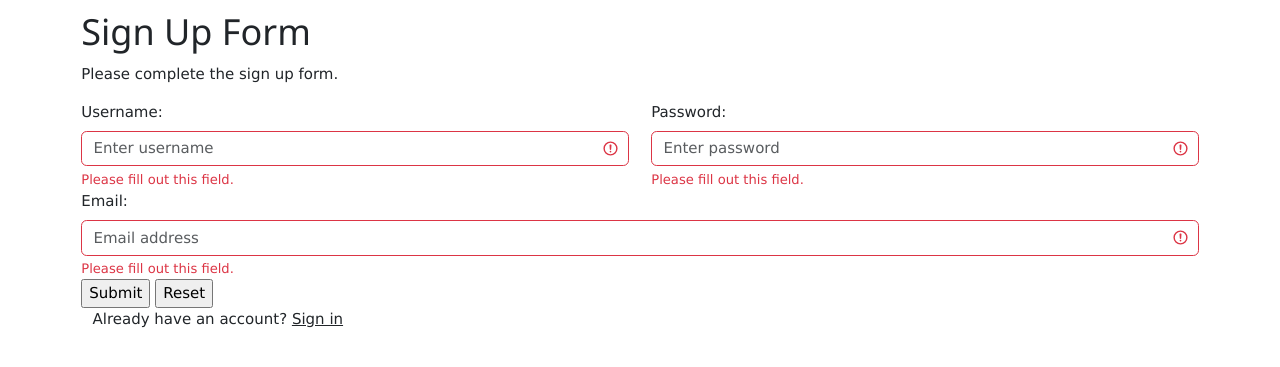
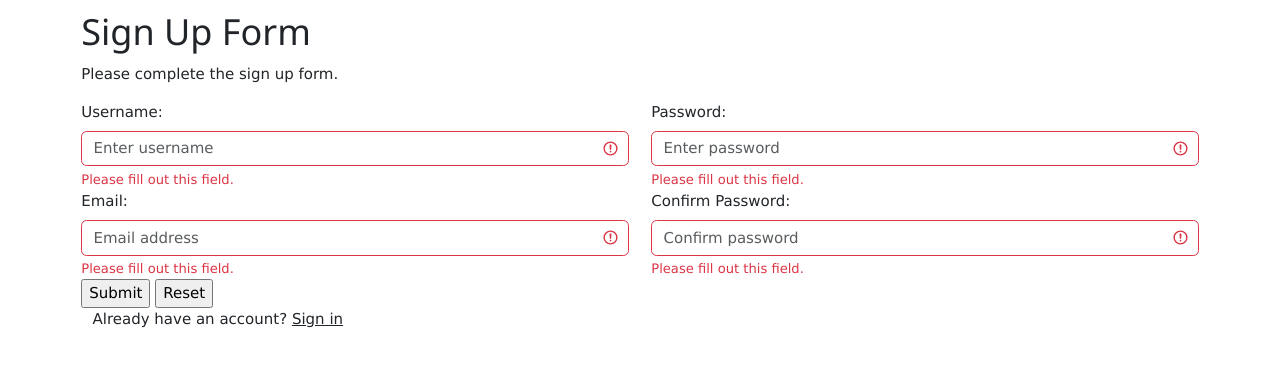
Before and after one commit to ykoosono/Workorganizer, a PHP site: page /signup.php in a window 1280 px wide. Shown: the top 367 px of the page. Run offline with PHP 8.4, Linux system fonts and the light colour scheme.

Commit message:
Worked on signup

```diff
--- a/signup.php
+++ b/signup.php
@@ -21,18 +21,26 @@
                         <div class="valid-feedback">Valid.</div>
                         <div class="invalid-feedback">Please fill out this field.</div>
                     </div>
-                    <div class="col-md-6">
+                     <div class="col-sm-6">
                         <label for="pswd" class="form-label">Password:</label>
                         <input type="password" class="form-control" placeholder="Enter password" name="pswd" required>
                         <div class="valid-feedback">Valid.</div>
                         <div class="invalid-feedback">Please fill out this field.</div>
                     </div>
                 </div>
-                <div class="form-row">
-                    <label for="email" class="form-label">Email:</label>
-                    <input class="form-control" placeholder="Email address" name="email" required>
-                    <div class="valid-feedback">Valid.</div>
-                    <div class="invalid-feedback">Please fill out this field.</div>
+                <div class="row">
+                    <div class="col-md-6">
+                        <label for="email" class="form-label">Email:</label>
+                        <input class="form-control" placeholder="Email address" name="email" required>
+                        <div class="valid-feedback">Valid.</div>
+                        <div class="invalid-feedback">Please fill out this field.</div>
+                    </div>
+                    <div class="col-md-6">
+                        <label for="pswd" class="form-label">Confirm Password:</label>
+                        <input type="password" class="form-control" placeholder="Confirm password" required>
+                        <div class="valid-feedback">Valid.</div>
+                        <div class="invalid-feedback">Please fill out this field.</div>
+                    </div>
                 </div>
                 <div class="item">
                     <input type="submit" value="Submit" />
```
